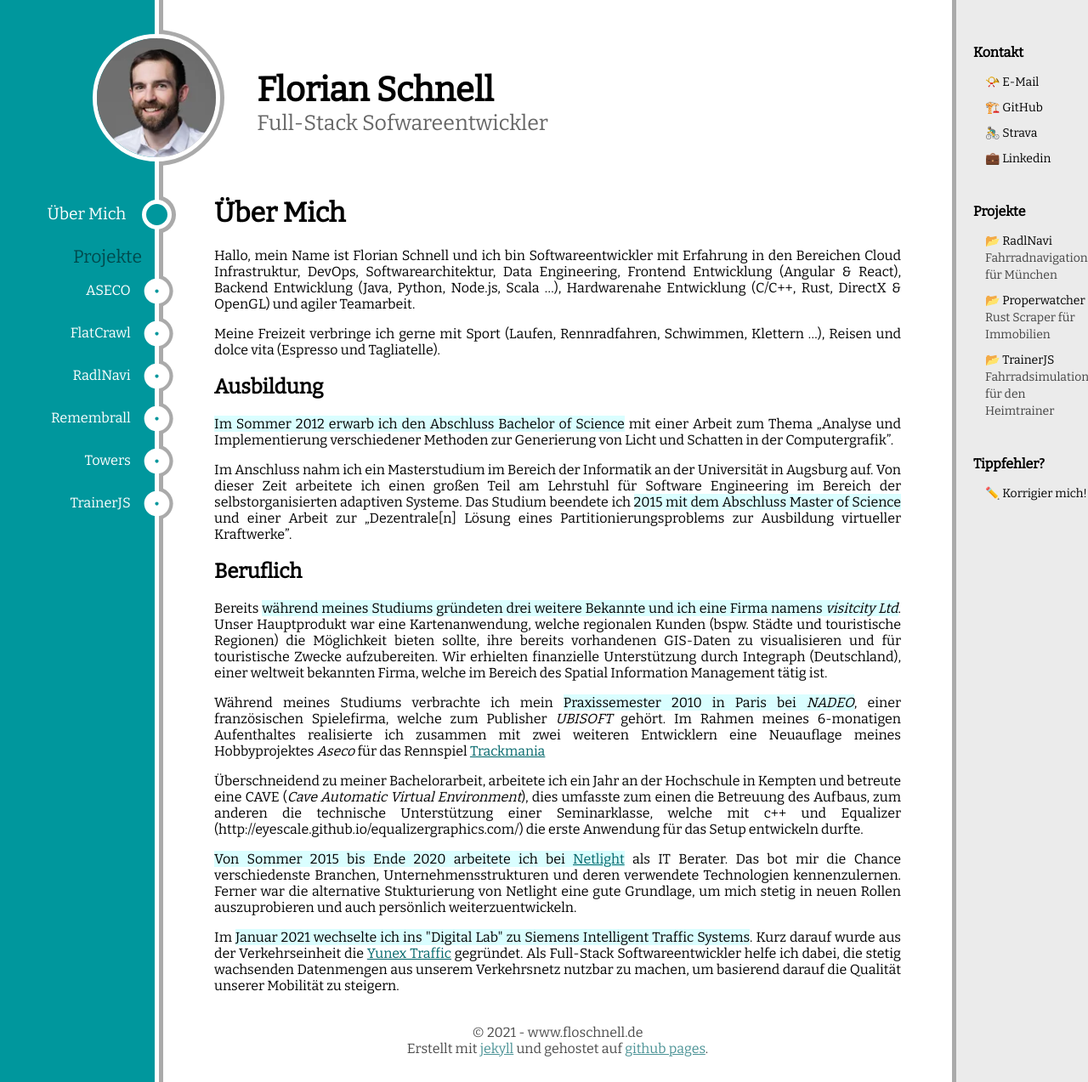
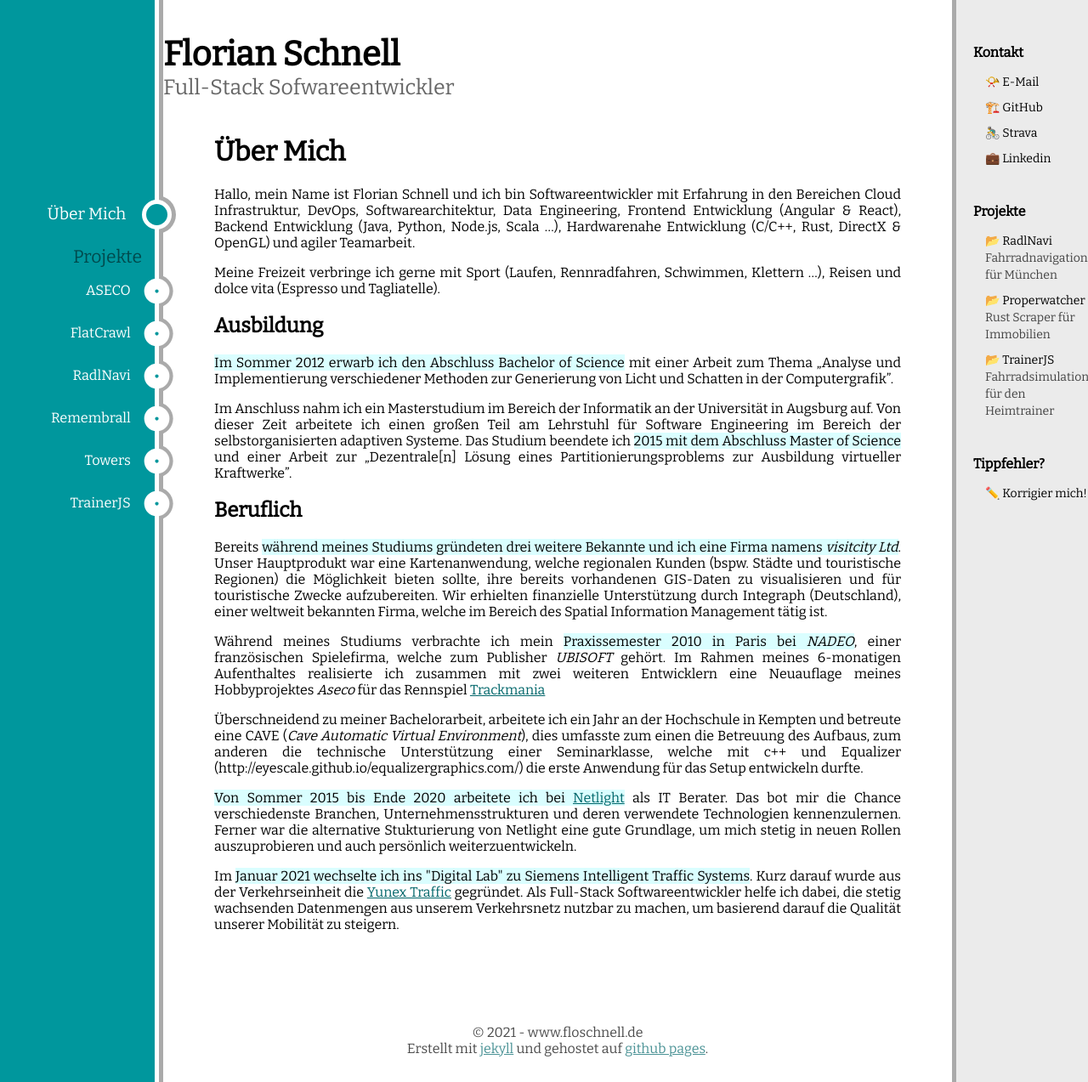
Before and after one commit to floschnell/floschnell.github.io, a Jekyll site: the page built from index.md, in a window 1280 px wide and 1273 px high. Shown: the whole window at 85% size. Built offline with Jekyll 4.4.1, drawn with Linux system fonts in a browser that asks for light colours.

Commit message:
removed pic 😎

```diff
--- a/_layouts/default.html
+++ b/_layouts/default.html
@@ -378,56 +378,10 @@
 
         .gPY6p {
             margin-top: 40px;
-            left: -83px;
+            left: 40px;
             margin-bottom: 20px
         }
 
-        ._1bWO1,
-        .gPY6p {
-            position: relative
-        }
-
-        ._1bWO1 {
-            display: inline-block;
-            margin-right: 40px;
-            vertical-align: middle
-        }
-
-        ._1bWO1:after {
-            content: "";
-            display: inline-block;
-            position: absolute;
-            z-index: 1;
-            background-color: #aaa;
-            left: -5px;
-            top: -5px;
-            border-radius: 50%;
-            border: 5px solid #aaa
-        }
-
-        ._1bWO1:after,
-        ._3Egsu {
-            width: 150px;
-            height: 150px;
-            transition: -webkit-transform .3s cubic-bezier(.175, 1.885, .32, 1.275);
-            transition: transform .3s cubic-bezier(.175, 1.885, .32, 1.275);
-            transition: transform .3s cubic-bezier(.175, 1.885, .32, 1.275), -webkit-transform .3s cubic-bezier(.175, 1.885, .32, 1.275)
-        }
-
-        ._3Egsu {
-            z-index: 3;
-            position: relative;
-            border-radius: 155px;
-            border: 5px solid #fff;
-            box-sizing: border-box;
-            background-color: #fff
-        }
-
-        ._1bWO1:hover ._3Egsu,
-        ._1bWO1:hover:after {
-            -webkit-transform: scale(1.1);
-            transform: scale(1.1)
-        }
 
         ._2pMDP {
             display: -webkit-inline-box;
@@ -591,9 +545,6 @@
             </div>
             <div class="_2K7ac">
                 <div class="gPY6p">
-                    <div class="_1bWO1">
-                        <img src="/img/me.webp" class="_3Egsu" />
-                    </div>
                     <div class="_2pMDP">
                         <div class="_2IUeX">Florian Schnell</div>
                         <div class="_16PVG">Full-Stack Sofwareentwickler</div>
```
Also changed, not shown: img/me.webp (deleted).
